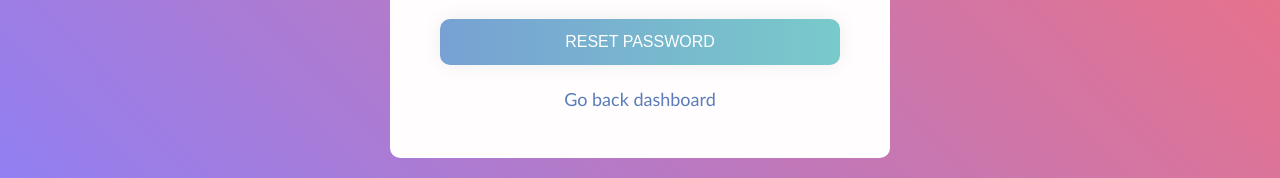
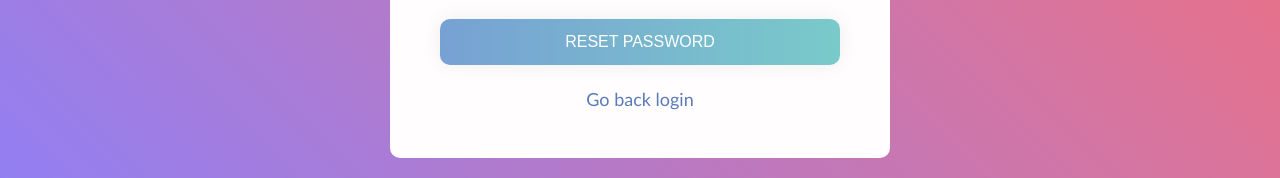
Before and after one commit to Yevhenii0706/POS-system, a React (Create React App) app: page /reset in a window 1280 px wide. Shown: the part 433-611 px from the top of the page. Built offline with nearby package versions, Linux system fonts and the light colour scheme; sample sign-in values are in the browser's storage.

Commit message:
fixed_finally

```diff
--- a/src/pages/ResetPassword.jsx
+++ b/src/pages/ResetPassword.jsx
@@ -1,6 +1,6 @@
 import React, { useState, useEffect } from "react";
 import { toast } from "react-toastify";
-import { useNavigate } from "react-router-dom";
+import { Link, useNavigate } from "react-router-dom";
 import { useSelector, useDispatch } from "react-redux";
 import { resetPass } from "../features/auth/authSlice";
 
@@ -69,7 +69,7 @@
             Reset Password
           </button>
           <div className="home">
-            <a href="/dashboard">Go back dashboard</a>
+            <Link to="/dashboard">Go back login</Link>
           </div>
         </form>
       </div>
```
